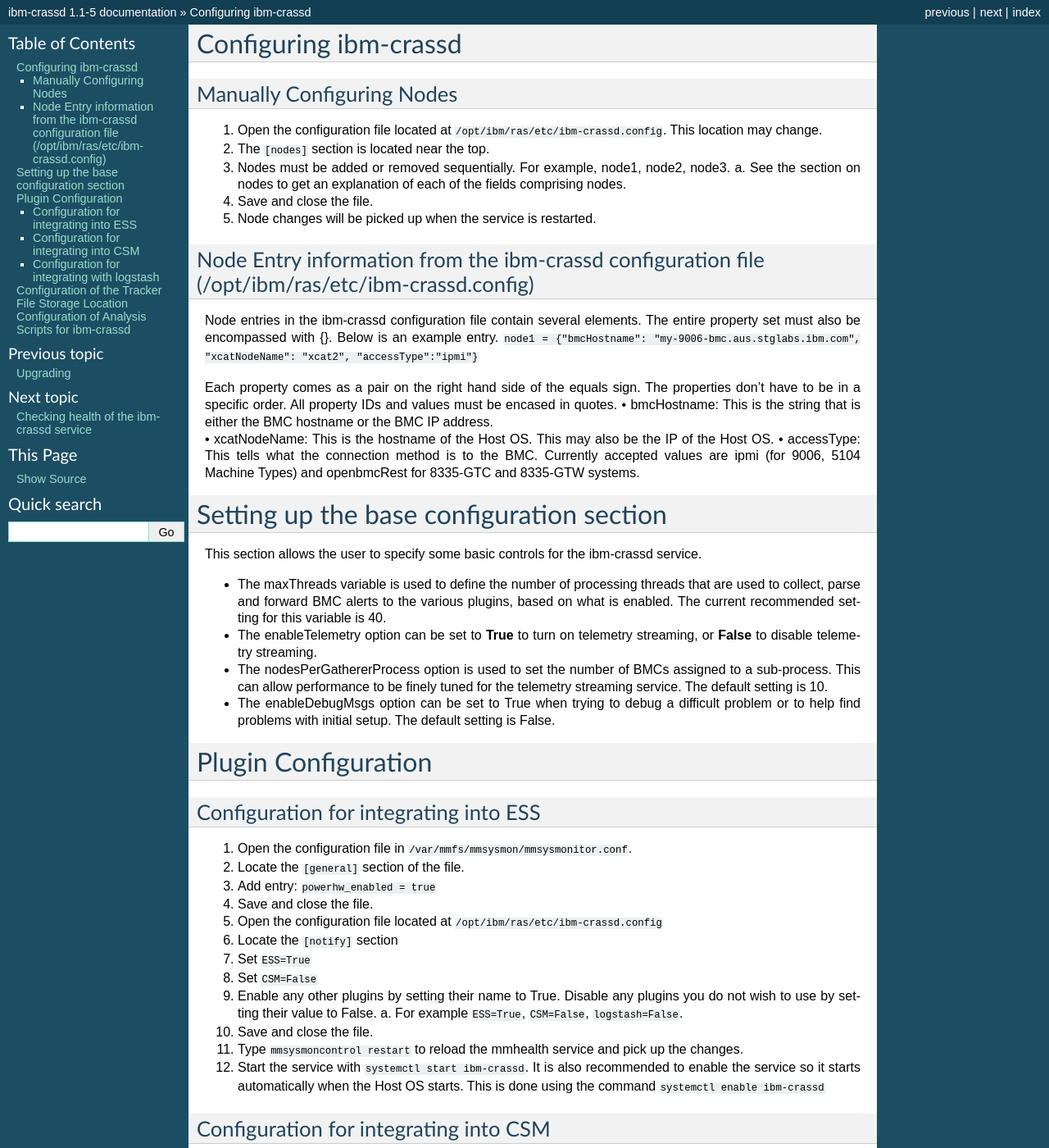
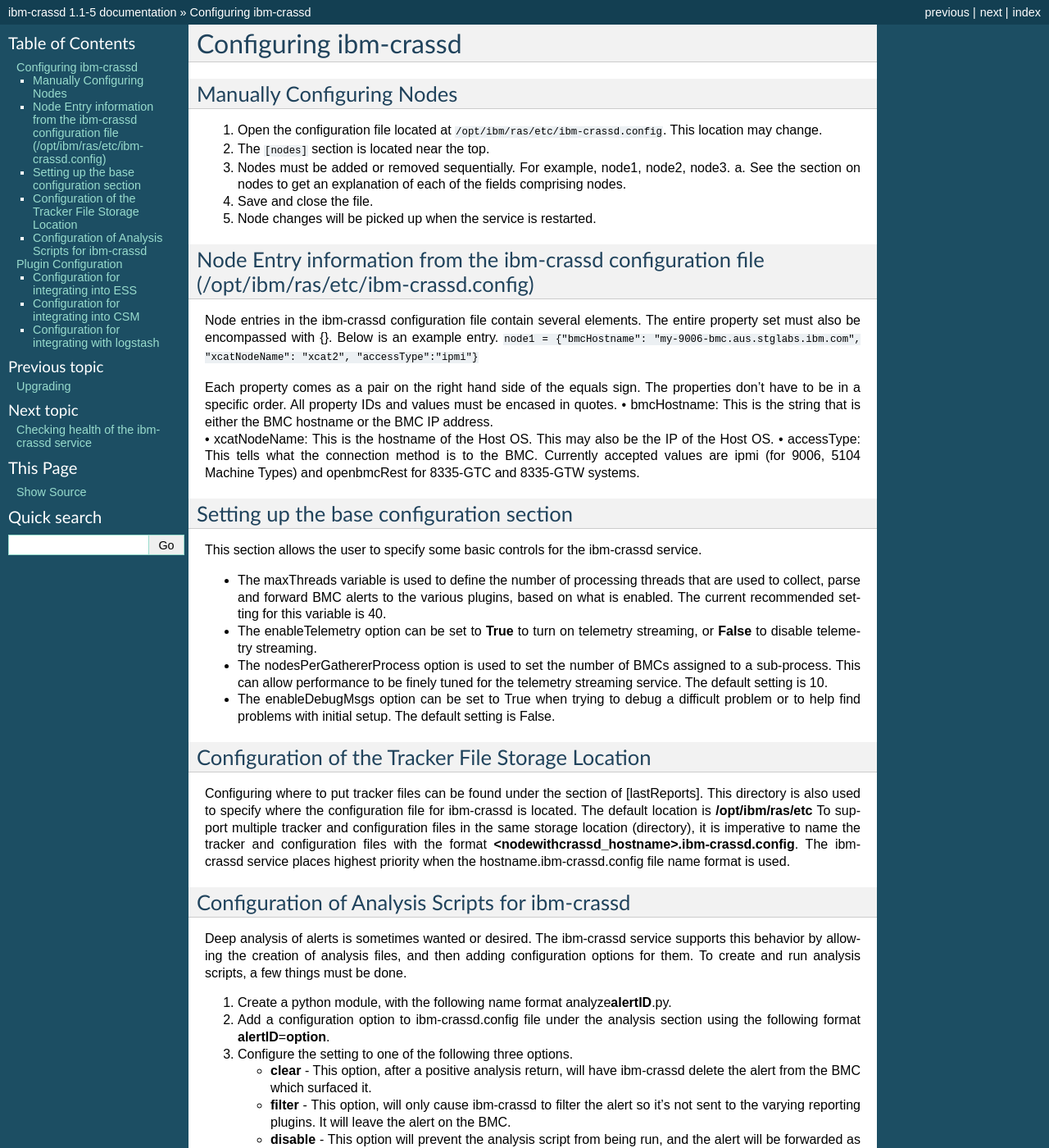
Before and after one commit to open-power-ref-design-toolkit/ibm-crassd, a Sphinx documentation site: the page built from docs/source/configuring.md, in a window 1280 px wide and 1400 px high. Shown: the whole window at 82% size. Built offline with Sphinx 7.4.7, drawn with Linux system fonts in a browser that asks for light colours; some of the changed text lies outside the part shown.

Commit message:
Reorder Configuration documentation for clarity
This patch reorders the configuration documentation to improve clarity
and flow.

Signed-off-by: Justin Thaler <thalerj@us.ibm.com>

```diff
--- a/docs/source/configuring.md
+++ b/docs/source/configuring.md
@@ -14,13 +14,26 @@
 •	bmcHostname: This is the string that is either the BMC hostname or the BMC IP address.
 •	xcatNodeName: This is the hostname of the Host OS. This may also be the IP of the Host OS.
 •	accessType: This tells what the connection method is to the BMC. Currently accepted values are ipmi (for 9006, 5104 Machine Types) and openbmcRest for 8335-GTC and 8335-GTW systems.
-# Setting up the base configuration section
+## Setting up the base configuration section
 This section allows the user to specify some basic controls for the ibm-crassd service.
 - The maxThreads variable is used to define the number of processing threads that are used to collect, parse and forward BMC alerts to the various plugins, based on what is enabled. The current recommended setting for this variable is 40.
 - The enableTelemetry option can be set to **True** to turn on telemetry streaming, or **False** to disable telemetry streaming.
 - The nodesPerGathererProcess option is used to set the number of BMCs assigned to a sub-process. This can allow performance to be finely tuned for the telemetry streaming service. The default setting is 10.
 - The enableDebugMsgs option can be set to True when trying to debug a difficult problem or to help find problems with initial setup. The default setting is False.
 
+## Configuration of the Tracker File Storage Location
+Configuring where to put tracker files can be found under the section of [lastReports]. This directory is also used to specify where the configuration file for ibm-crassd is located. The default location is **/opt/ibm/ras/etc**
+To support multiple tracker and configuration files in the same storage location (directory), it is imperative to name the tracker and configuration files with the format **<nodewithcrassd_hostname>.ibm-crassd.config**. The ibm-crassd service places highest priority when the hostname.ibm-crassd.config file name format is used.
+
+## Configuration of Analysis Scripts for ibm-crassd
+Deep analysis of alerts is sometimes wanted or desired. The ibm-crassd service supports this behavior by allowing the creation of analysis files, and then adding configuration options for them.
+To create and run analysis scripts, a few things must be done.
+1. Create a python module, with the following name format analyze**alertID**.py.
+2. Add a configuration option to ibm-crassd.config file under the analysis section using the following format **alertID**=**option**.
+3. Configure the setting to one of the following three options.
+	- **clear** - This option, after a positive analysis return, will have ibm-crassd delete the alert from the BMC which surfaced it.
+	- **filter** - This option, will only cause ibm-crassd to filter the alert so it's not sent to the varying reporting plugins. It will leave the alert on the BMC.
+	- **disable** - This option will prevent the analysis script from being run, and the alert will be forwarded as normal.
 # Plugin Configuration
 ## Configuration for integrating into ESS
 1.	Open the configuration file in `/var/mmfs/mmsysmon/mmsysmonitor.conf`.
```
Also changed, not shown: other parts of docs/source/configuring.md (+0 -14 lines).
